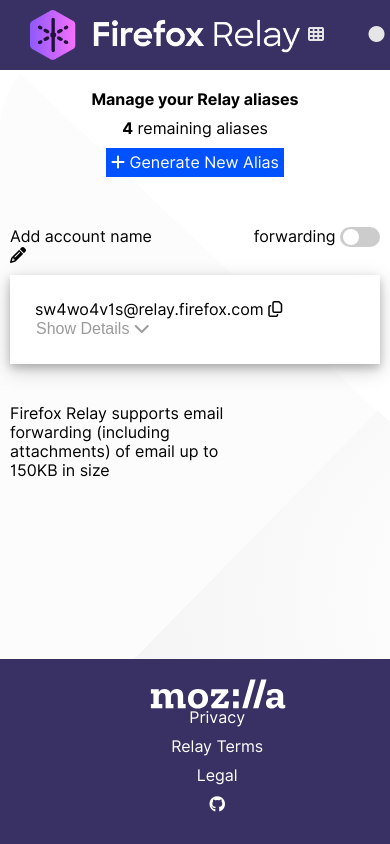
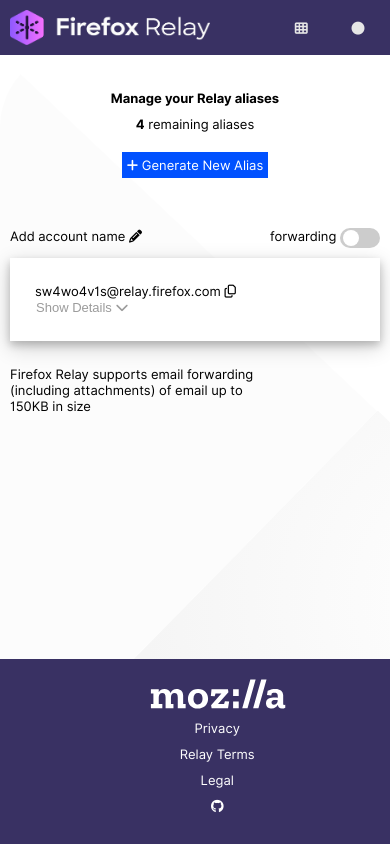
Before and after one commit to DoJeon1/privacy-security-student-worker-project-summer2021, a website: page index.html in a window 390 px wide. Shown: the top 844 px of the page. Drawn offline with Linux system fonts and the light colour scheme.

Commit message:
formatted mobile breakpoint header

```diff
--- a/assets/styles.css
+++ b/assets/styles.css
@@ -18,6 +18,13 @@
     display: flex;
     flex-direction: column;
     font-family: "Inter UI", Helvetica Neue, Helvetica, Arial, sans-serif;
+    font-size: 16px;
+}
+
+@media (max-width: 767px) {
+    body {
+        font-size: 13px;
+    }
 }
 
 img:hover {
@@ -66,6 +73,19 @@
 
 @media (max-width: 767px) {
 
+    header {
+        height: 35px;
+        padding-left: 10px;
+    }
+
+    .header__content {
+        top: 20px;
+    }
+
+    .relay__logo {
+        width: 200px;
+    }
+
     .nav__item {
         display: none;
     }
@@ -90,15 +110,19 @@
 }
 
 /* Grid items in main section */
-.item1 {
+.item0 {
     grid-column-start: 1;
     grid-column-end: 3;
 }
 
-.item2 {
+.item1 {
     grid-column-start: 3;
     grid-column-end: 4;
     text-align: right;
+}
+
+.item2 {
+    content: "";
 }
 
 .item3 {
@@ -247,7 +271,6 @@
     position: absolute;
     width: fit-content;
     background-color: #f1f1f1;
-    min-width: 160px;
     box-shadow: 0px 8px 16px 0px rgba(0,0,0,0.2);
     z-index: 1;
     align-items: center;
@@ -298,7 +321,7 @@
         display: none;
     }
 
-    .item1 {
+    .item0 {
         display: block;
         margin-left: auto;
         margin-right: auto;
@@ -306,7 +329,7 @@
         grid-column-end: 4;
     }
 
-    .item2 {
+    .item1 {
         display: block;
         margin-left: auto;
         margin-right: auto;
@@ -320,6 +343,14 @@
         margin-right: auto;
         grid-column-start: 1;
         grid-column-end: 4;
+    }
+
+    .dropbtn {
+        font-size: 13px;
+    }
+
+    .item8 {
+        padding: 5px 0;
     }
 }
 
--- a/index.html
+++ b/index.html
@@ -30,8 +30,9 @@
 
     <section>
         <div class="main__container">
-            <div class="item1"><strong>Manage your Relay aliases</strong></div>
-            <div class="item2"><strong>4</strong> remaining aliases</div>
+            <div class="item0"><strong>Manage your Relay aliases</strong></div>
+            <div class="item1"><strong>4</strong> remaining aliases</div>
+            <div class="item2"></div>
             <a class="item3"><i class="fas fa-plus"></i> Generate New Alias</a>
             <div class="item4">Add account name
                 <i class="fas fa-pencil-alt"></i>
```
